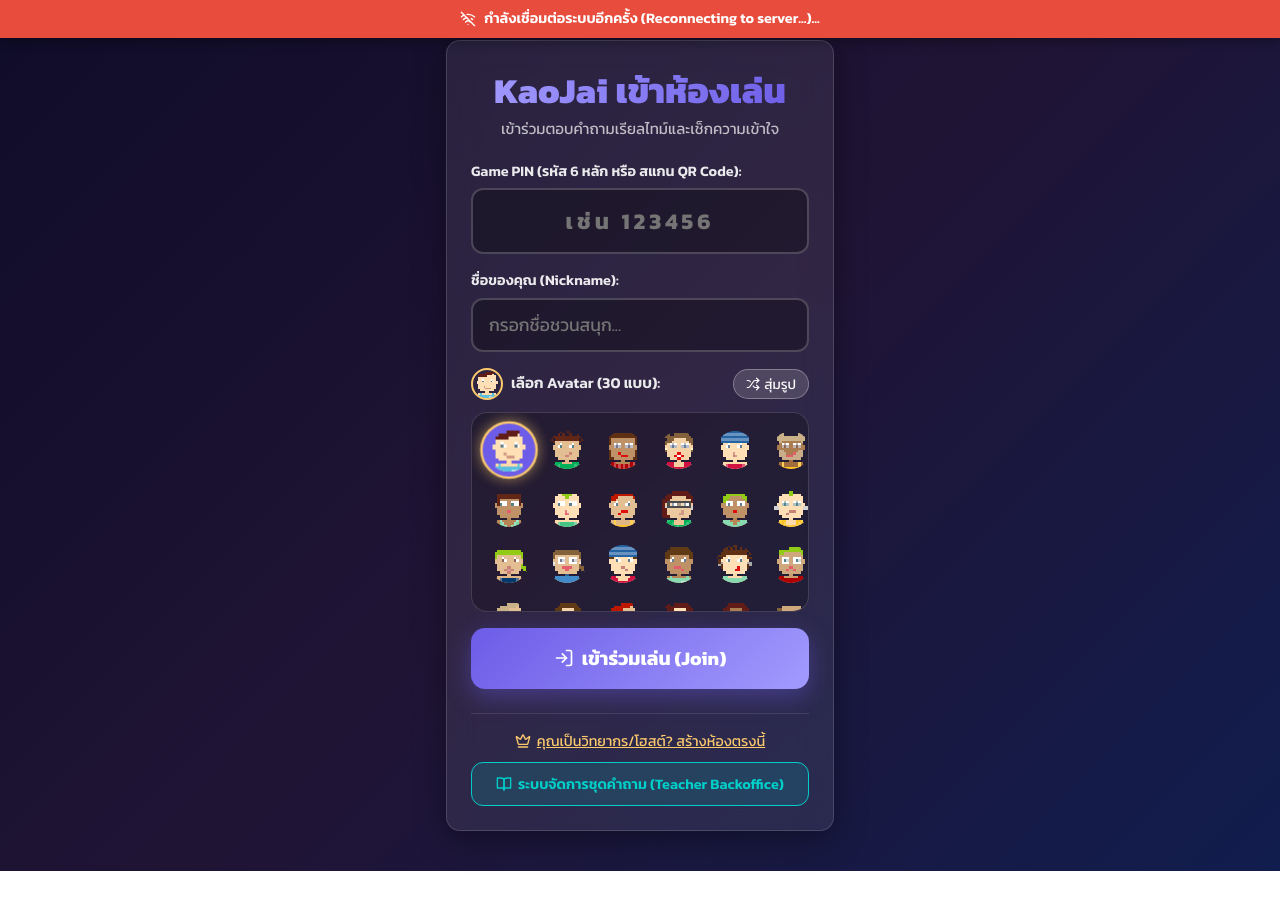
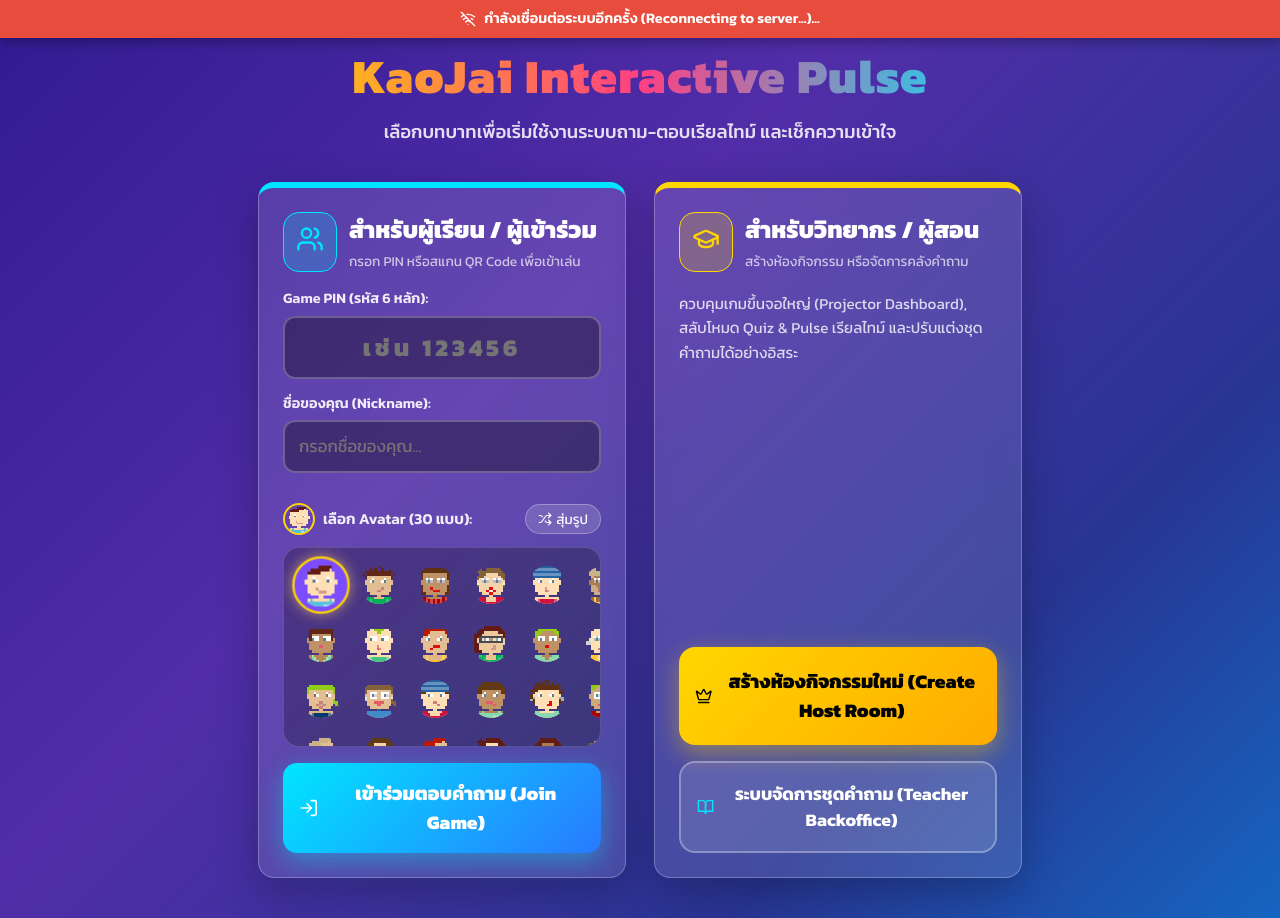
Before and after one commit to lookmhen/Kaojai, a React (Vite) app in the folder client/: page / in a window 1280 px wide. Before the commit the page ends 871 px from the top, so only its background shows below. Built offline with nearby package versions, Linux system fonts and the light colour scheme; no server answers.

Commit message:
style(ui): redesign landing page into 2 big column selection boxes for Student vs Teacher and brighten background gradient

```diff
--- a/client/src/components/player/JoinRoom.jsx
+++ b/client/src/components/player/JoinRoom.jsx
@@ -1,7 +1,7 @@
 import React, { useState, useEffect } from 'react';
 import { useSocket } from '../../context/SocketContext';
 import { AvatarPicker } from './AvatarPicker';
-import { LogIn, Crown, BookOpen } from 'lucide-react';
+import { LogIn, Crown, BookOpen, Users, GraduationCap, Play } from 'lucide-react';
 
 export const JoinRoom = ({ onJoined, onSwitchToHost, onOpenTeacherBackoffice }) => {
   const { socket, saveSessionData } = useSocket();
@@ -58,27 +58,46 @@
   };
 
   return (
-    <div style={{ maxWidth: '420px', margin: '40px auto', padding: '0 16px' }}>
-      <div className="glass-card animate-pop" style={{ textAlign: 'center' }}>
-        <div style={{ marginBottom: '20px' }}>
-          <h1 style={{ fontSize: '2.2rem', fontWeight: 800, background: 'linear-gradient(90deg, #A29BFE, #6C5CE7)', WebkitBackgroundClip: 'text', WebkitTextFillColor: 'transparent' }}>
-            KaoJai เข้าห้องเล่น
+    <div style={{ maxWidth: '960px', margin: '40px auto', padding: '0 20px' }}>
+      {/* App Header Title */}
+      <div style={{ textAlign: 'center', marginBottom: '36px' }}>
+        <h1 style={{ fontSize: '3rem', fontWeight: 900, background: 'linear-gradient(90deg, #FFD600, #FF4081, #00E5FF)', WebkitBackgroundClip: 'text', WebkitTextFillColor: 'transparent', letterSpacing: '1px' }}>
+          KaoJai Interactive Pulse
         </h1>
-          <p style={{ color: 'rgba(255,255,255,0.7)', fontSize: '0.95rem' }}>
-            เข้าร่วมตอบคำถามเรียลไทม์และเช็กความเข้าใจ
+        <p style={{ color: 'rgba(255,255,255,0.85)', fontSize: '1.15rem', marginTop: '6px', fontWeight: 500 }}>
+          เลือกบทบาทเพื่อเริ่มใช้งานระบบถาม-ตอบเรียลไทม์ และเช็กความเข้าใจ
         </p>
       </div>
 
+      {/* 2 Big Column Selection Box Layout */}
+      <div style={{ display: 'grid', gridTemplateColumns: 'repeat(auto-fit, minmax(320px, 1fr))', gap: '28px', alignItems: 'stretch' }}>
+
+        {/* COLUMN 1: Student / Participant Box */}
+        <div className="glass-card animate-pop" style={{ display: 'flex', flexDirection: 'column', borderTop: '6px solid var(--accent-cyan)' }}>
+          <div style={{ display: 'flex', alignItems: 'center', gap: '12px', marginBottom: '16px' }}>
+            <div style={{ background: 'rgba(0, 229, 255, 0.2)', padding: '12px', borderRadius: '16px', border: '1px solid var(--accent-cyan)' }}>
+              <Users size={28} color="var(--accent-cyan)" />
+            </div>
+            <div>
+              <h2 style={{ fontSize: '1.5rem', fontWeight: 800, color: '#fff' }}>
+                สำหรับผู้เรียน / ผู้เข้าร่วม
+              </h2>
+              <span style={{ fontSize: '0.85rem', color: 'rgba(255,255,255,0.7)' }}>
+                กรอก PIN หรือสแกน QR Code เพื่อเข้าเล่น
+              </span>
+            </div>
+          </div>
+
           {error && (
-          <div style={{ background: 'rgba(231, 76, 60, 0.2)', border: '1px solid #e74c3c', color: '#ff7675', padding: '10px', borderRadius: '8px', marginBottom: '16px', fontSize: '0.9rem' }}>
+            <div style={{ background: 'rgba(255, 82, 82, 0.25)', border: '1px solid #ff5252', color: '#ff8a80', padding: '10px 14px', borderRadius: '10px', marginBottom: '16px', fontSize: '0.9rem', fontWeight: 600 }}>
               {error}
             </div>
           )}
 
-        <form onSubmit={handleSubmit}>
-          <div style={{ marginBottom: '16px', textAlign: 'left' }}>
+          <form onSubmit={handleSubmit} style={{ display: 'flex', flexDirection: 'column', flex: 1 }}>
+            <div style={{ marginBottom: '14px', textAlign: 'left' }}>
               <label style={{ fontSize: '0.9rem', color: 'rgba(255,255,255,0.9)', fontWeight: 600, display: 'block', marginBottom: '6px' }}>
-              Game PIN (รหัส 6 หลัก หรือ สแกน QR Code):
+                Game PIN (รหัส 6 หลัก):
               </label>
               <input
                 type="text"
@@ -88,36 +107,36 @@
                 onChange={(e) => setPin(e.target.value.replace(/\D/g, ''))}
                 style={{
                   width: '100%',
-                padding: '14px',
-                fontSize: '1.4rem',
+                  padding: '12px',
+                  fontSize: '1.5rem',
                   textAlign: 'center',
                   letterSpacing: '4px',
                   borderRadius: '12px',
-                border: '2px solid rgba(255,255,255,0.2)',
-                background: 'rgba(0,0,0,0.3)',
+                  border: '2px solid rgba(255,255,255,0.25)',
+                  background: 'rgba(0,0,0,0.35)',
                   color: '#fff',
-                fontWeight: 700
+                  fontWeight: 800
                 }}
               />
             </div>
 
-          <div style={{ marginBottom: '16px', textAlign: 'left' }}>
+            <div style={{ marginBottom: '14px', textAlign: 'left' }}>
               <label style={{ fontSize: '0.9rem', color: 'rgba(255,255,255,0.9)', fontWeight: 600, display: 'block', marginBottom: '6px' }}>
                 ชื่อของคุณ (Nickname):
               </label>
               <input
                 type="text"
                 maxLength={30}
-              placeholder="กรอกชื่อชวนสนุก..."
+                placeholder="กรอกชื่อของคุณ..."
                 value={name}
                 onChange={(e) => setName(e.target.value)}
                 style={{
                   width: '100%',
-                padding: '12px 16px',
-                fontSize: '1.1rem',
+                  padding: '12px 14px',
+                  fontSize: '1.05rem',
                   borderRadius: '12px',
-                border: '2px solid rgba(255,255,255,0.2)',
-                background: 'rgba(0,0,0,0.3)',
+                  border: '2px solid rgba(255,255,255,0.25)',
+                  background: 'rgba(0,0,0,0.35)',
                   color: '#fff'
                 }}
               />
@@ -132,60 +151,90 @@
                 width: '100%',
                 padding: '16px',
                 borderRadius: '14px',
-              background: 'linear-gradient(135deg, #6C5CE7 0%, #a29bfe 100%)',
+                background: 'linear-gradient(135deg, #00e5ff 0%, #2979ff 100%)',
                 color: '#fff',
                 fontSize: '1.2rem',
-              fontWeight: 700,
-              boxShadow: '0 8px 24px rgba(108, 92, 231, 0.4)',
+                fontWeight: 800,
+                boxShadow: '0 8px 24px rgba(0, 229, 255, 0.4)',
                 display: 'flex',
                 alignItems: 'center',
                 justifyContent: 'center',
                 gap: '8px',
-              marginTop: '16px'
+                marginTop: 'auto'
               }}
             >
-            <LogIn size={20} /> {isLoading ? 'กำลังเข้าห้อง...' : 'เข้าร่วมเล่น (Join)'}
+              <LogIn size={20} /> {isLoading ? 'กำลังเข้าห้อง...' : 'เข้าร่วมตอบคำถาม (Join Game)'}
             </button>
           </form>
+        </div>
 
-        <div style={{ marginTop: '24px', paddingTop: '16px', borderTop: '1px solid rgba(255,255,255,0.1)', display: 'flex', flexDirection: 'column', gap: '10px' }}>
+        {/* COLUMN 2: Teacher / Host Box */}
+        <div className="glass-card animate-pop" style={{ display: 'flex', flexDirection: 'column', borderTop: '6px solid var(--accent-yellow)' }}>
+          <div style={{ display: 'flex', alignItems: 'center', gap: '12px', marginBottom: '20px' }}>
+            <div style={{ background: 'rgba(255, 214, 0, 0.2)', padding: '12px', borderRadius: '16px', border: '1px solid var(--accent-yellow)' }}>
+              <GraduationCap size={28} color="var(--accent-yellow)" />
+            </div>
+            <div>
+              <h2 style={{ fontSize: '1.5rem', fontWeight: 800, color: '#fff' }}>
+                สำหรับวิทยากร / ผู้สอน
+              </h2>
+              <span style={{ fontSize: '0.85rem', color: 'rgba(255,255,255,0.7)' }}>
+                สร้างห้องกิจกรรม หรือจัดการคลังคำถาม
+              </span>
+            </div>
+          </div>
+
+          <p style={{ color: 'rgba(255,255,255,0.8)', fontSize: '0.95rem', marginBottom: '24px', lineHeight: 1.6 }}>
+            ควบคุมเกมขึ้นจอใหญ่ (Projector Dashboard), สลับโหมด Quiz & Pulse เรียลไทม์ และปรับแต่งชุดคำถามได้อย่างอิสระ
+          </p>
+
+          <div style={{ display: 'flex', flexDirection: 'column', gap: '16px', marginTop: 'auto' }}>
+            {/* Big Action Button 1: Create Host Room */}
             <button
               type="button"
               onClick={onSwitchToHost}
               style={{
-              background: 'transparent',
-              color: 'var(--accent-yellow)',
-              fontSize: '0.9rem',
-              display: 'inline-flex',
+                width: '100%',
+                padding: '20px 16px',
+                borderRadius: '16px',
+                background: 'linear-gradient(135deg, #ffd600 0%, #ffab00 100%)',
+                color: '#000',
+                fontSize: '1.2rem',
+                fontWeight: 800,
+                display: 'flex',
                 alignItems: 'center',
                 justifyContent: 'center',
-              gap: '6px',
-              textDecoration: 'underline'
+                gap: '10px',
+                boxShadow: '0 8px 24px rgba(255, 214, 0, 0.4)'
               }}
             >
-            <Crown size={16} /> คุณเป็นวิทยากร/โฮสต์? สร้างห้องตรงนี้
+              <Crown size={24} /> สร้างห้องกิจกรรมใหม่ (Create Host Room)
             </button>
 
+            {/* Big Action Button 2: Teacher Backoffice */}
             <button
               type="button"
               onClick={onOpenTeacherBackoffice}
               style={{
-              background: 'rgba(0, 206, 201, 0.15)',
-              border: '1px solid var(--accent-cyan)',
-              color: 'var(--accent-cyan)',
-              padding: '10px 16px',
-              borderRadius: '12px',
-              fontSize: '0.9rem',
-              fontWeight: 600,
-              display: 'inline-flex',
+                width: '100%',
+                padding: '18px 16px',
+                borderRadius: '16px',
+                background: 'rgba(255, 255, 255, 0.12)',
+                border: '2px solid rgba(255, 255, 255, 0.3)',
+                color: '#fff',
+                fontSize: '1.1rem',
+                fontWeight: 700,
+                display: 'flex',
                 alignItems: 'center',
                 justifyContent: 'center',
-              gap: '6px'
+                gap: '10px'
               }}
             >
-            <BookOpen size={16} /> ระบบจัดการชุดคำถาม (Teacher Backoffice)
+              <BookOpen size={22} color="var(--accent-cyan)" /> ระบบจัดการชุดคำถาม (Teacher Backoffice)
             </button>
           </div>
+        </div>
+
       </div>
     </div>
   );
--- a/client/src/styles/variables.css
+++ b/client/src/styles/variables.css
@@ -1,15 +1,15 @@
 :root {
-  /* Color Tokens */
-  --bg-dark-gradient: linear-gradient(135deg, #0f0c29 0%, #201435 50%, #111d4e 100%);
-  --bg-light-gradient: linear-gradient(135deg, #f5f7fa 0%, #c3cfe2 100%);
+  /* Color Tokens - Bright & Vibrant Gamified Palette */
+  --bg-dark-gradient: linear-gradient(135deg, #311b92 0%, #512da8 40%, #283593 75%, #1565c0 100%);
+  --bg-light-gradient: linear-gradient(135deg, #e8eaf6 0%, #c5cae9 100%);
 
-  --primary-purple: #6C5CE7;
-  --primary-purple-hover: #5b4cc4;
-  --primary-purple-glow: rgba(108, 92, 231, 0.4);
+  --primary-purple: #7c4dff;
+  --primary-purple-hover: #651fff;
+  --primary-purple-glow: rgba(124, 77, 255, 0.5);
 
-  --accent-pink: #FF7675;
-  --accent-cyan: #00CEC9;
-  --accent-yellow: #FDCB6E;
+  --accent-pink: #ff4081;
+  --accent-cyan: #00e5ff;
+  --accent-yellow: #ffd600;
 
   /* Quiz Choice Colors */
   --choice-red: #e74c3c;
@@ -17,22 +17,22 @@
   --choice-yellow: #f39c12;
   --choice-green: #27ae60;
 
-  --choice-red-gradient: linear-gradient(135deg, #ff4e50 0%, #f9d423 100%);
-  --choice-blue-gradient: linear-gradient(135deg, #2193b0 0%, #6dd5ed 100%);
-  --choice-yellow-gradient: linear-gradient(135deg, #f83600 0%, #fe8c00 100%);
-  --choice-green-gradient: linear-gradient(135deg, #11998e 0%, #38ef7d 100%);
+  --choice-red-gradient: linear-gradient(135deg, #ff5252 0%, #ff1744 100%);
+  --choice-blue-gradient: linear-gradient(135deg, #448aff 0%, #2979ff 100%);
+  --choice-yellow-gradient: linear-gradient(135deg, #ffd740 0%, #ffab00 100%);
+  --choice-green-gradient: linear-gradient(135deg, #69f0ae 0%, #00e676 100%);
 
   /* Pulse Colors */
-  --pulse-green: #2ecc71;
-  --pulse-yellow: #f1c40f;
-  --pulse-red: #e74c3c;
+  --pulse-green: #00e676;
+  --pulse-yellow: #ffd600;
+  --pulse-red: #ff5252;
 
   /* Glassmorphism Surface Tokens */
-  --glass-bg: rgba(255, 255, 255, 0.08);
-  --glass-border: rgba(255, 255, 255, 0.15);
-  --glass-shadow: 0 8px 32px 0 rgba(0, 0, 0, 0.37);
+  --glass-bg: rgba(255, 255, 255, 0.12);
+  --glass-border: rgba(255, 255, 255, 0.25);
+  --glass-shadow: 0 12px 40px 0 rgba(0, 0, 0, 0.25);
 
-  --glass-card-light: rgba(255, 255, 255, 0.9);
+  --glass-card-light: rgba(255, 255, 255, 0.95);
   --glass-border-light: rgba(255, 255, 255, 0.4);
 
   /* Typography */
@@ -40,9 +40,9 @@
 
   /* Radii & Elevation */
   --radius-sm: 8px;
-  --radius-md: 14px;
-  --radius-lg: 24px;
+  --radius-md: 16px;
+  --radius-lg: 28px;
   --radius-full: 9999px;
 
-  --shadow-glow: 0 0 20px rgba(108, 92, 231, 0.5);
+  --shadow-glow: 0 0 25px rgba(124, 77, 255, 0.6);
 }
```
Lines whose indentation alone changed are shown as unchanged.
